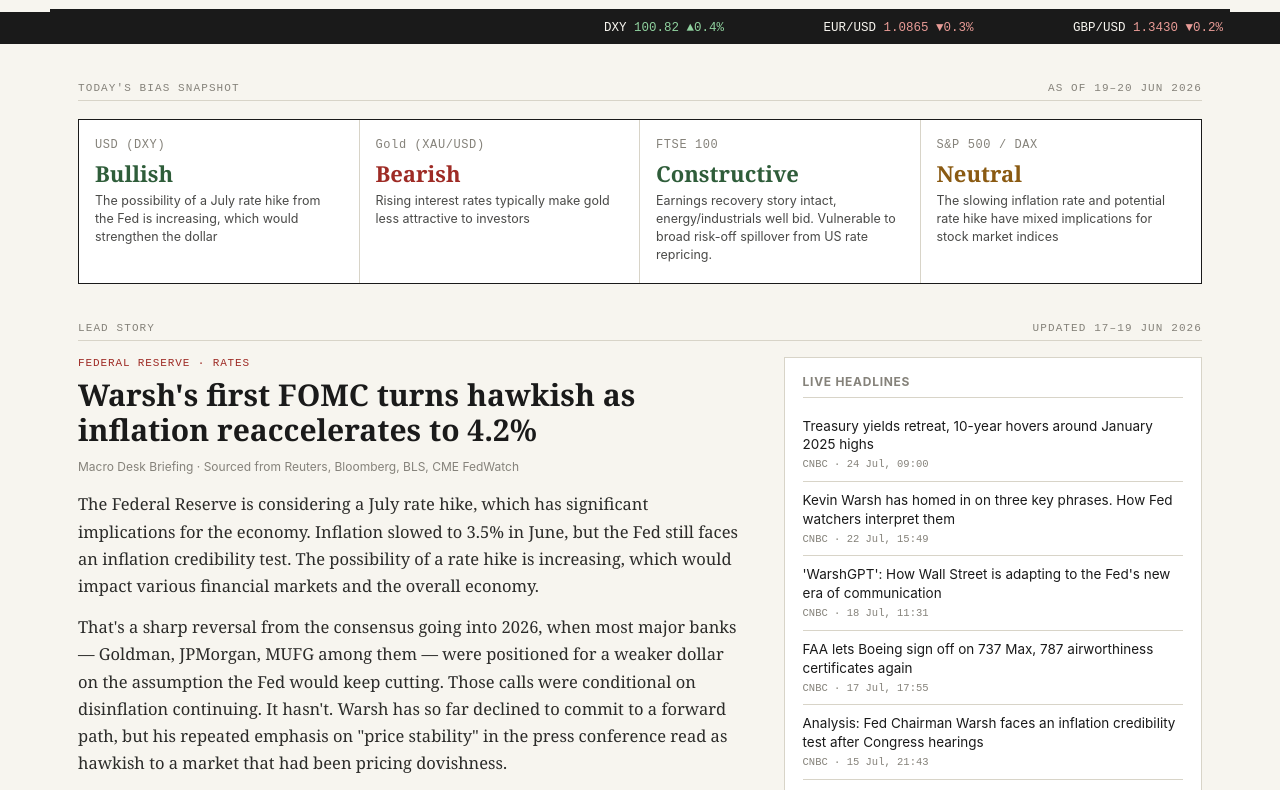
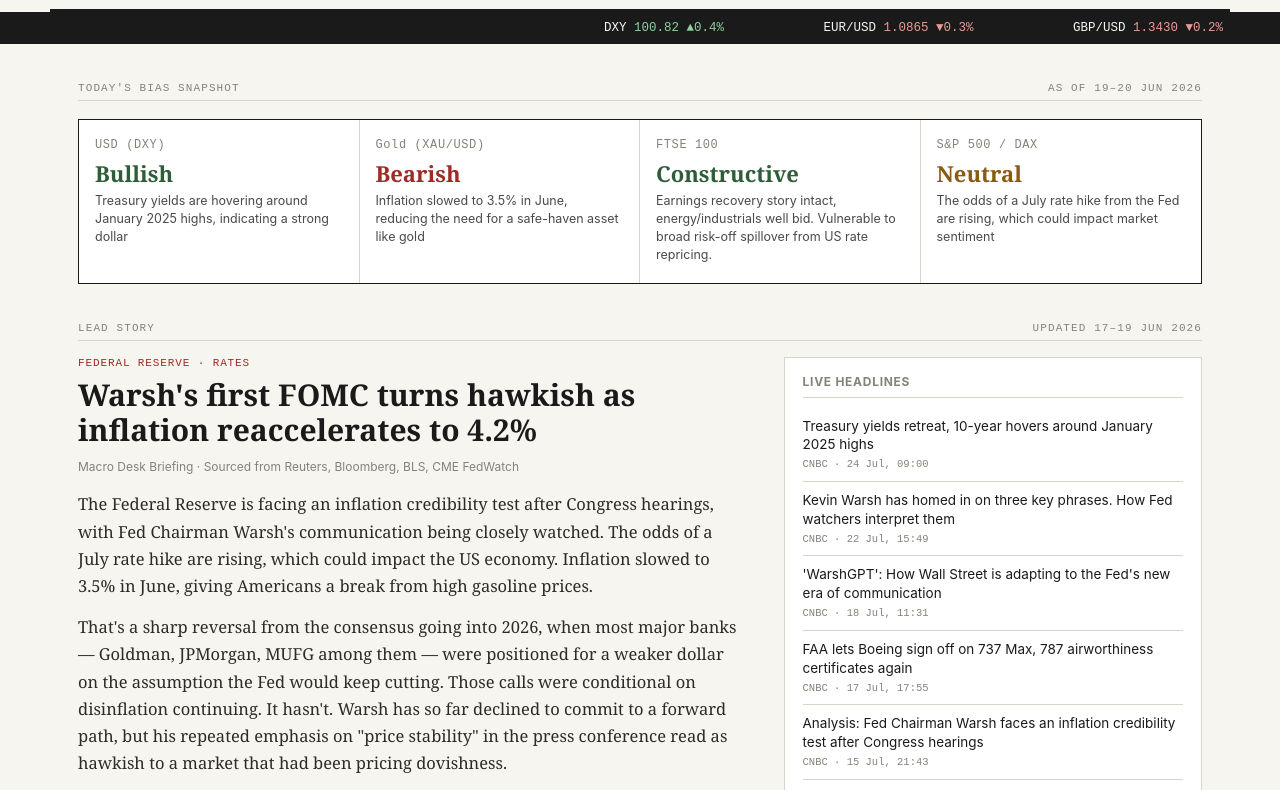
Before and after one commit to MehtajAbbas7/MACRO-DESK-UPDATED-, a plain HTML site: page index.html in a window 1280 px wide. Shown: the part 144-934 px from the top of the page. Drawn offline with Linux system fonts and the light colour scheme.

Commit message:
Auto-update headlines and analysis

```diff
--- a/data/analysis.json
+++ b/data/analysis.json
@@ -1,10 +1,10 @@
 {
   "usd_bias": "Bullish",
-  "usd_reason": "The possibility of a July rate hike from the Fed is increasing, which would strengthen the dollar",
+  "usd_reason": "Treasury yields are hovering around January 2025 highs, indicating a strong dollar",
   "gold_bias": "Bearish",
-  "gold_reason": "Rising interest rates typically make gold less attractive to investors",
+  "gold_reason": "Inflation slowed to 3.5% in June, reducing the need for a safe-haven asset like gold",
   "indices_bias": "Neutral",
-  "indices_reason": "The slowing inflation rate and potential rate hike have mixed implications for stock market indices",
-  "lead_story": "The Federal Reserve is considering a July rate hike, which has significant implications for the economy. Inflation slowed to 3.5% in June, but the Fed still faces an inflation credibility test. The possibility of a rate hike is increasing, which would impact various financial markets and the overall economy.",
-  "updated": "2026-07-25T21:51:06Z"
+  "indices_reason": "The odds of a July rate hike from the Fed are rising, which could impact market sentiment",
+  "lead_story": "The Federal Reserve is facing an inflation credibility test after Congress hearings, with Fed Chairman Warsh's communication being closely watched. The odds of a July rate hike are rising, which could impact the US economy. Inflation slowed to 3.5% in June, giving Americans a break from high gasoline prices.",
+  "updated": "2026-07-26T02:23:49Z"
 }
--- a/index.html
+++ b/index.html
@@ -240,7 +240,7 @@
       <button class="refresh-btn" id="refreshBtn" onclick="refreshDesk()">
         <span id="refreshIcon">↻</span> <span id="refreshLabel">Refresh briefing</span>
       </button>
-      <div class="refresh-note">Pulls a fresh read by asking Claude to search live sources. Last built: <span id="lastBuilt">25 Jul 2026 21:51 UTC (auto-generated)</span></div>
+      <div class="refresh-note">Pulls a fresh read by asking Claude to search live sources. Last built: <span id="lastBuilt">26 Jul 2026 02:23 UTC (auto-generated)</span></div>
     </div>
   </div>
 </div>
@@ -278,12 +278,12 @@
     <div class="bias-cell">
       <div class="bias-asset">USD (DXY)</div>
       <div class="bias-dir bull">Bullish</div>
-      <div class="bias-sub">The possibility of a July rate hike from the Fed is increasing, which would strengthen the dollar</div>
+      <div class="bias-sub">Treasury yields are hovering around January 2025 highs, indicating a strong dollar</div>
     </div>
     <div class="bias-cell">
       <div class="bias-asset">Gold (XAU/USD)</div>
       <div class="bias-dir bear">Bearish</div>
-      <div class="bias-sub">Rising interest rates typically make gold less attractive to investors</div>
+      <div class="bias-sub">Inflation slowed to 3.5% in June, reducing the need for a safe-haven asset like gold</div>
     </div>
     <div class="bias-cell">
       <div class="bias-asset">FTSE 100</div>
@@ -293,7 +293,7 @@
     <div class="bias-cell">
       <div class="bias-asset">S&amp;P 500 / DAX</div>
       <div class="bias-dir neutral">Neutral</div>
-      <div class="bias-sub">The slowing inflation rate and potential rate hike have mixed implications for stock market indices</div>
+      <div class="bias-sub">The odds of a July rate hike from the Fed are rising, which could impact market sentiment</div>
     </div>
   </div>
 
@@ -304,7 +304,7 @@
       <span class="lead-kicker">Federal Reserve · Rates</span>
       <h2>Warsh's first FOMC turns hawkish as inflation reaccelerates to 4.2%</h2>
       <div class="byline">Macro Desk Briefing · Sourced from Reuters, Bloomberg, BLS, CME FedWatch</div>
-      <p>The Federal Reserve is considering a July rate hike, which has significant implications for the economy. Inflation slowed to 3.5% in June, but the Fed still faces an inflation credibility test. The possibility of a rate hike is increasing, which would impact various financial markets and the overall economy.</p>
+      <p>The Federal Reserve is facing an inflation credibility test after Congress hearings, with Fed Chairman Warsh's communication being closely watched. The odds of a July rate hike are rising, which could impact the US economy. Inflation slowed to 3.5% in June, giving Americans a break from high gasoline prices.</p>
       <p>That's a sharp reversal from the consensus going into 2026, when most major banks — Goldman, JPMorgan, MUFG among them — were positioned for a weaker dollar on the assumption the Fed would keep cutting. Those calls were conditional on disinflation continuing. It hasn't. Warsh has so far declined to commit to a forward path, but his repeated emphasis on "price stability" in the press conference read as hawkish to a market that had been pricing dovishness.</p>
       <div class="pullquote">"Every bearish-dollar bank target on the street this year rested on the same assumption: that the Fed cuts. With inflation at 4.2%, that assumption is the thing that broke."</div>
       <p>The knock-on effects are showing up everywhere you'd expect. The dollar index is holding near one-year highs around 100.8. Gold has lost its safe-haven bid to rate-driven selling, dropping roughly 25% from January's all-time high of $5,589 even as the Iran conflict persists — a genuinely unusual setup, since the same war that should support gold is also the inflation source keeping the Fed restrictive. And US equities have shrugged it off almost entirely, with the S&amp;P riding strong May jobs data and AI capex enthusiasm to within range of fresh highs.</p>
```
